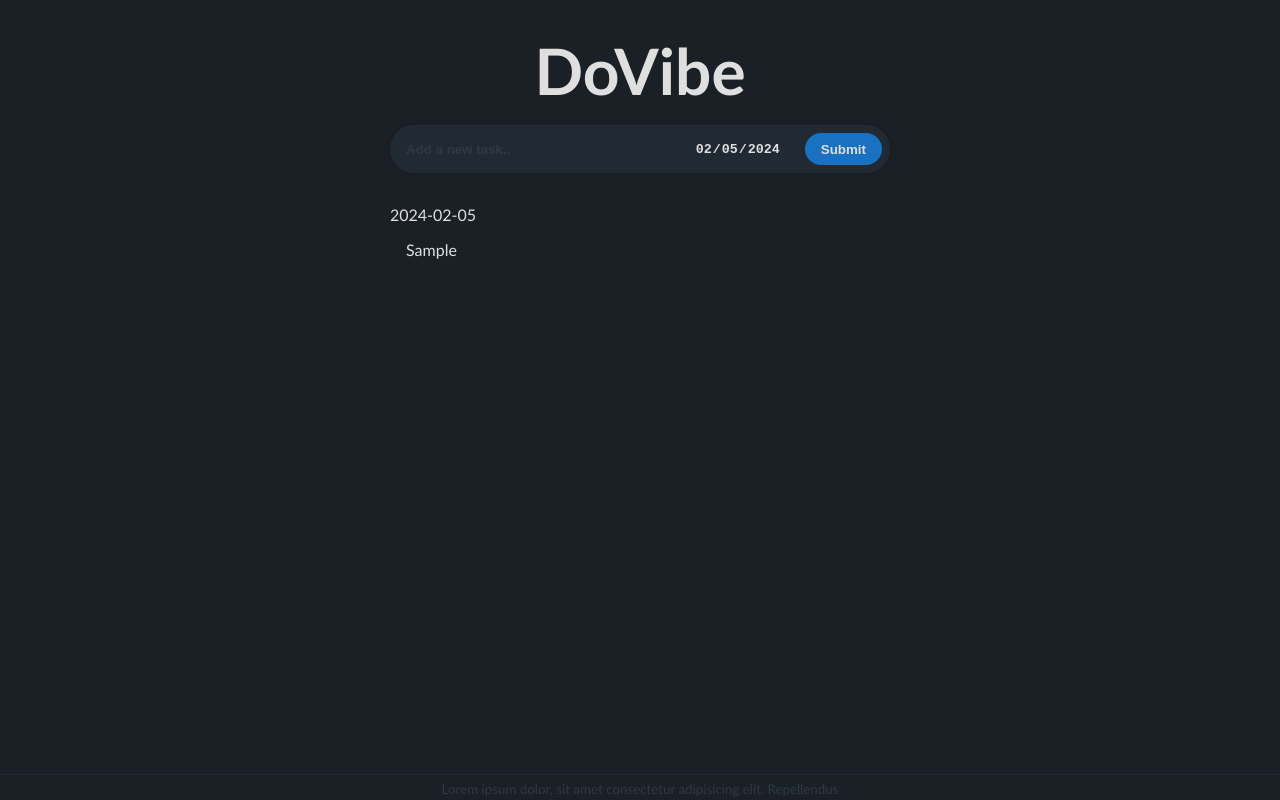
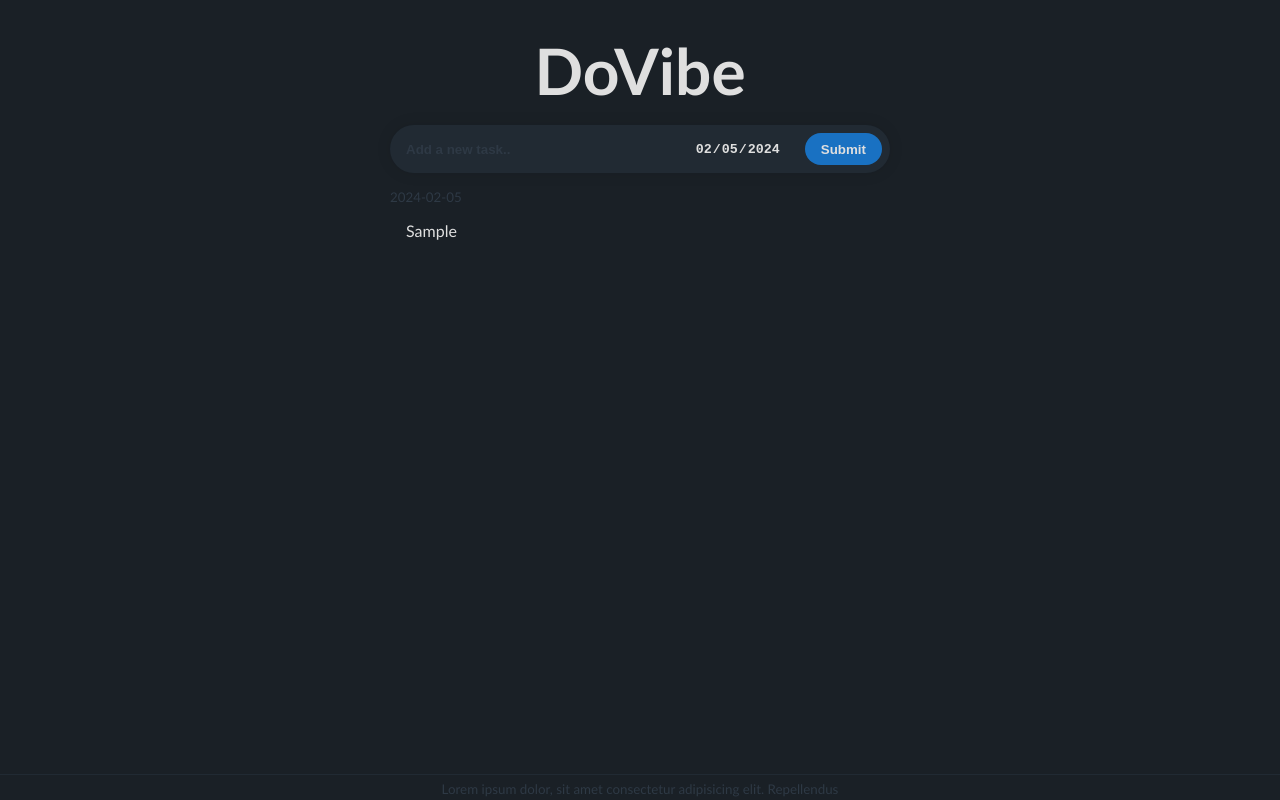
Before and after one commit to iNikAnn/DoVibe, a React (Create React App) app: page / in a window 1280 px wide. Both pictures are taken after typing "Sample" into the empty fields and a click on the button "Submit". Built offline with nearby package versions, Linux system fonts and the light colour scheme; the HTML template or start-up script is replaced by a standard one.

Commit message:
Update: Enhanced interaction between todo and inputBar

```diff
--- a/src/components/TodoList.jsx
+++ b/src/components/TodoList.jsx
@@ -18,7 +18,7 @@ function TodoList({ list, onRenameTodo, onRemoveTodo, onMarkTodo, }) {
 
 						// The date is added only once for each day
 						const binTitle = (currDate !== prevDate)
-							? <span key={item.bin} className={styles.binTitle}>{currDate}</span>
+							? <small key={item.bin} className={styles.binTitle}>{currDate}</small>
 							: null;
 
 						prevDate = currDate;
--- a/src/css/InputBar.module.css
+++ b/src/css/InputBar.module.css
@@ -1,7 +1,11 @@
 .formWrapper {
+	/* outline: 1px solid tomato; */
 	position: sticky;
-	top: 1rem;
+	top: 0;
 	left: 0;
+	background-color: var(--bg-color-primary);
+	border-radius: 0 0 2rem 2rem;
+	padding-top: 1rem;
 	z-index: 99;
 }
 
--- a/src/css/TodoApp.module.css
+++ b/src/css/TodoApp.module.css
@@ -4,7 +4,6 @@
 }
 
 .todoApp h1 {
-	margin-bottom: 1rem;
 	font-size: 4rem;
 	font-weight: 900;
 	color: var(--text-color-primary);
--- a/src/css/TodoList.module.css
+++ b/src/css/TodoList.module.css
@@ -6,5 +6,6 @@
 
 .binTitle {
 	text-align: left;
-	margin-top: 1rem;
+	color: var(--text-color-dimmed);
+	/* margin-top: 1rem; */
 }
```
